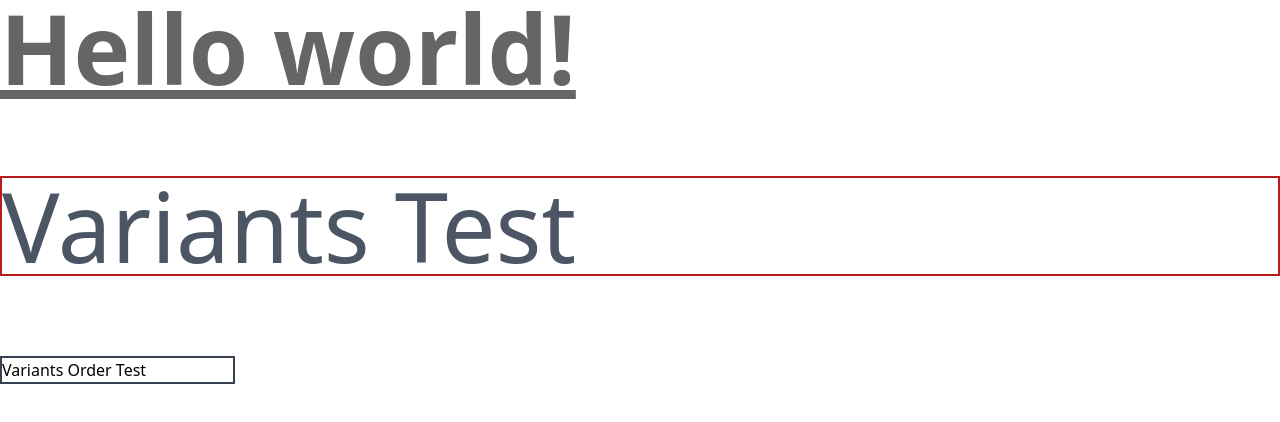
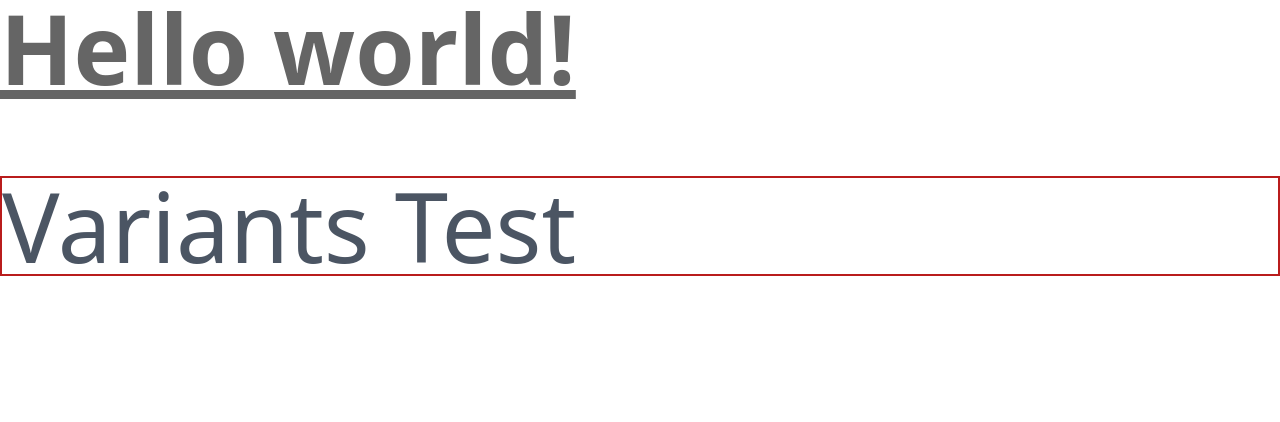
Before and after one commit to qwe852147/tailwind-practice, an Angular app: page / in a window 1280 px wide. Shown: the top 422 px of the page. Built offline with nearby package versions, Linux system fonts and the light colour scheme.

Commit message:
add corePlugin test

```diff
--- a/src/app/app.component.html
+++ b/src/app/app.component.html
@@ -12,6 +12,13 @@
   Variants Test
 </div> -->
 
-<div>
-  <input class="bomy-20 border-solid border-2 border-gray-700 focus:border-blue-600 hover:border-red-700 " value="Variants Order Test" />
-</div>
+<!-- <div>
+  <input
+    class="bomy-20 border-solid border-2 border-gray-700 focus:border-blue-600 hover:border-red-700"
+    value="Variants Order Test"
+  />
+</div> -->
+
+<!-- <button
+  class="inline-block text-base text-center decoration-0 align-middle cursor-pointer select-none border rounded border-solid border-transparent py-1 px-3 bg-blue-500 text-white"
+>CorePlugin TEST</button> -->
--- a/tailwind.config.js
+++ b/tailwind.config.js
@@ -24,4 +24,9 @@ module.exports = {
     // require("./tailwind.config-theme3"),
     // require("./tailwind.config-input-variant-order"),
   ],
+  // corePlugins: {
+  //   borderColor: false,
+  //   backgroundColor: false,
+  //   textColor: false,
+  // },
 };
```
